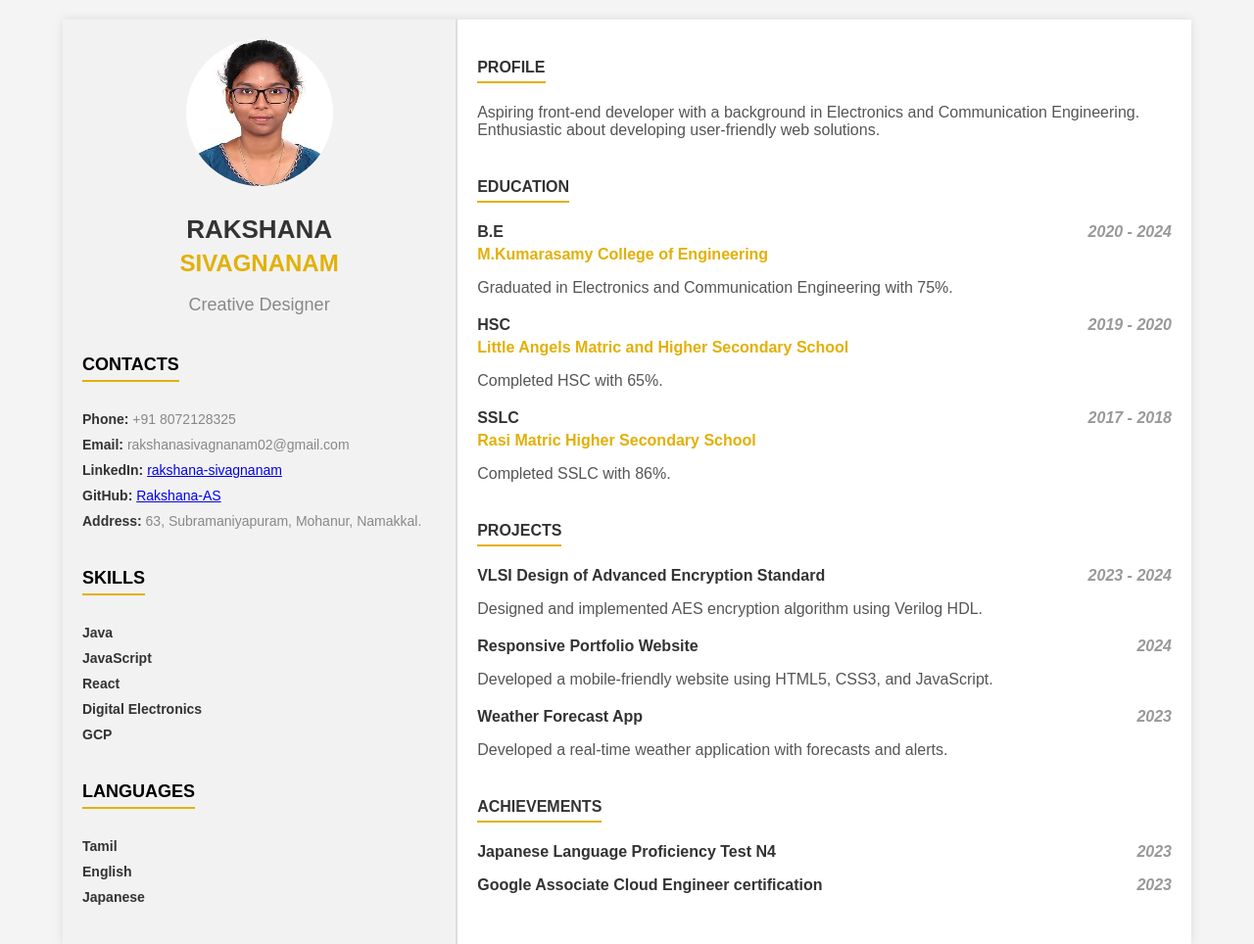
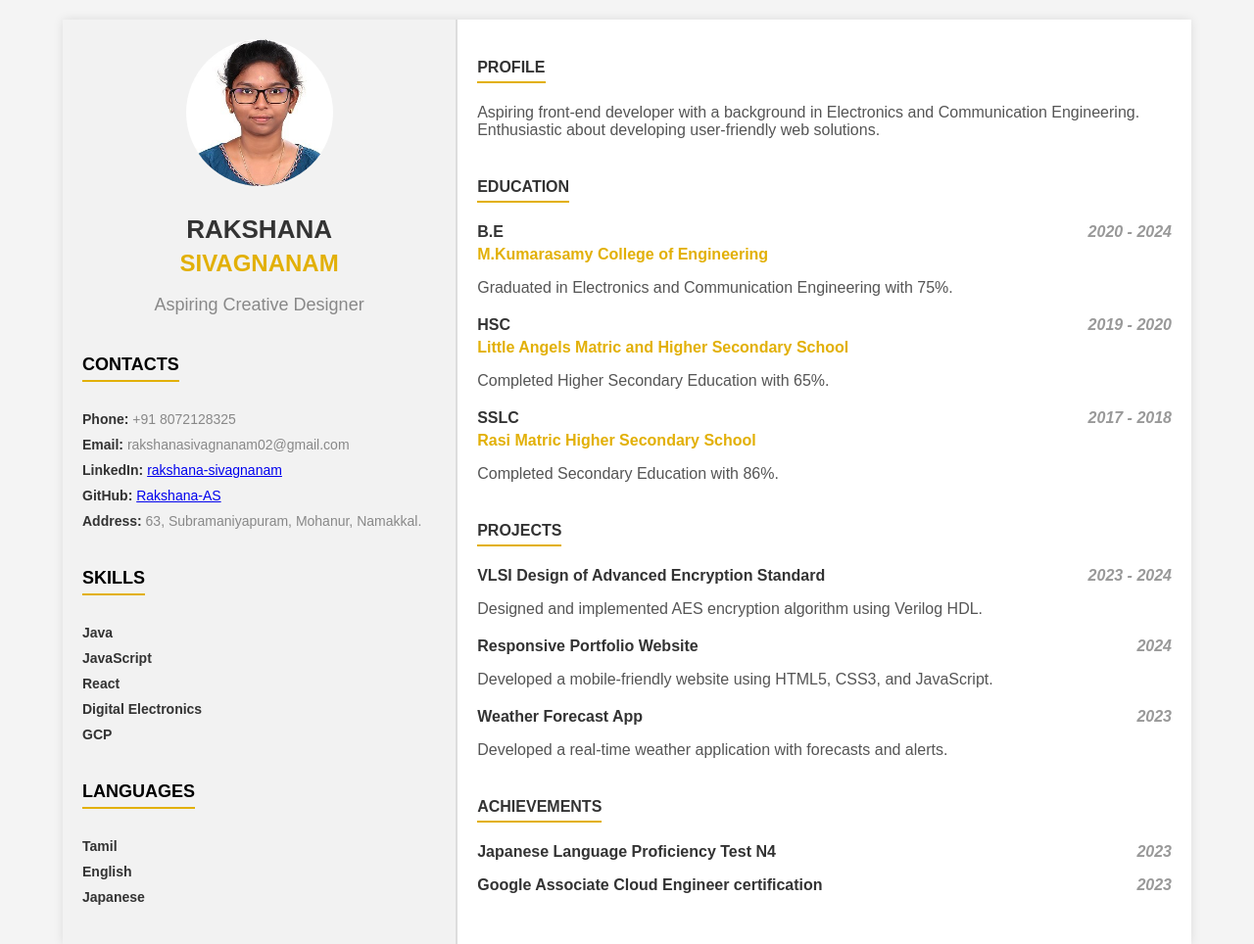
Before and after one commit to Rakshana-AS/My-Portfolio, a website: page resume.html in a window 1280 px wide. Shown: the whole page at 98% size. Drawn offline with Linux system fonts and the light colour scheme.

Commit message:
resume.html

```diff
--- a/resume.html
+++ b/resume.html
@@ -147,7 +147,7 @@
             <img src="Rakshana A S - photo.jpg" alt="Profile Picture">
             <h1>RAKSHANA</h2>
             <h2>SIVAGNANAM</h2>
-            <p>Creative Designer</p>
+            <p>Aspiring Creative Designer</p>
 
             <div class="info">
                 <h3 class="section-title">Contacts</h3>
@@ -193,12 +193,12 @@
                     <li>
                         <h3>HSC <span class="date">2019 - 2020</span></h3>
                         <h4>Little Angels Matric and Higher Secondary School</h4>
-                        <p>Completed HSC with 65%.</p>
+                        <p>Completed Higher Secondary Education with 65%.</p>
                     </li>
                     <li>
                         <h3>SSLC <span class="date">2017 - 2018</span></h3>
                         <h4>Rasi Matric Higher Secondary School</h4>
-                        <p>Completed SSLC with 86%.</p>
+                        <p>Completed Secondary Education with 86%.</p>
                     </li>
                 </ul>
             </div>
```
